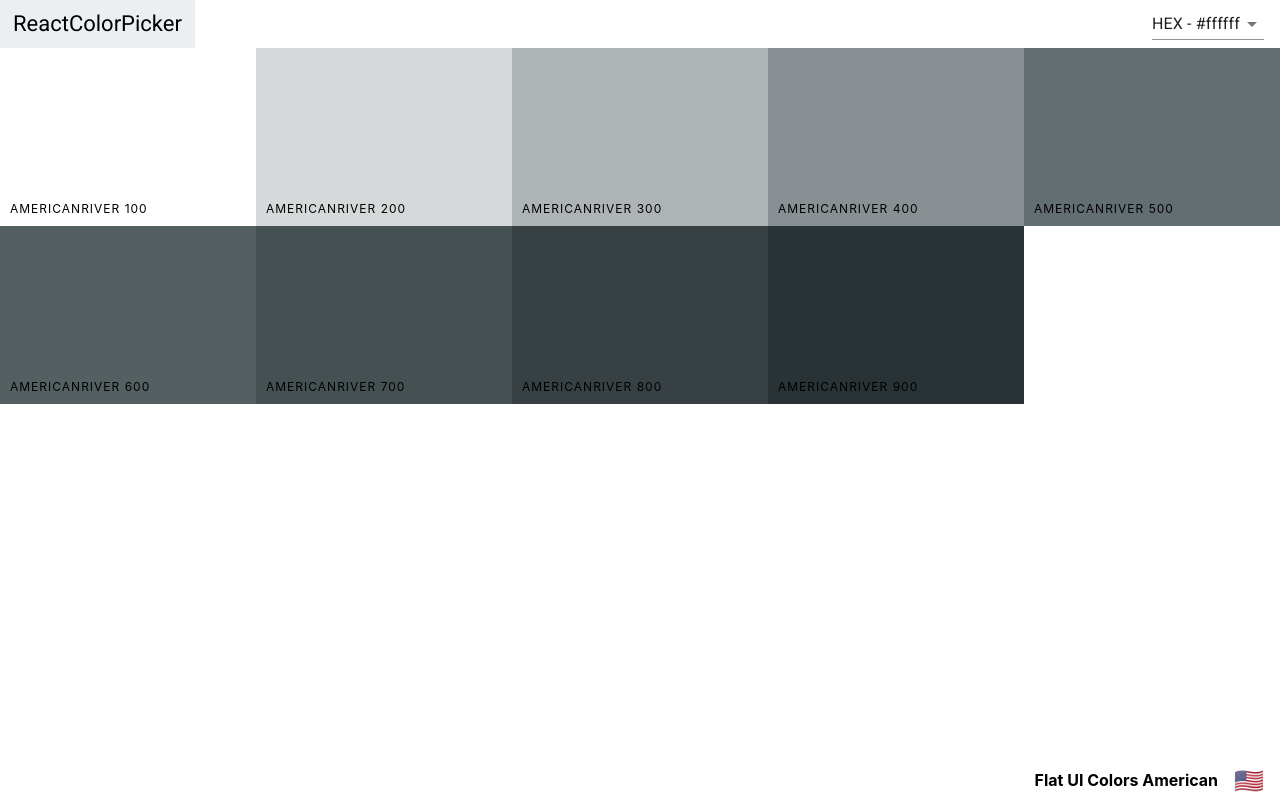
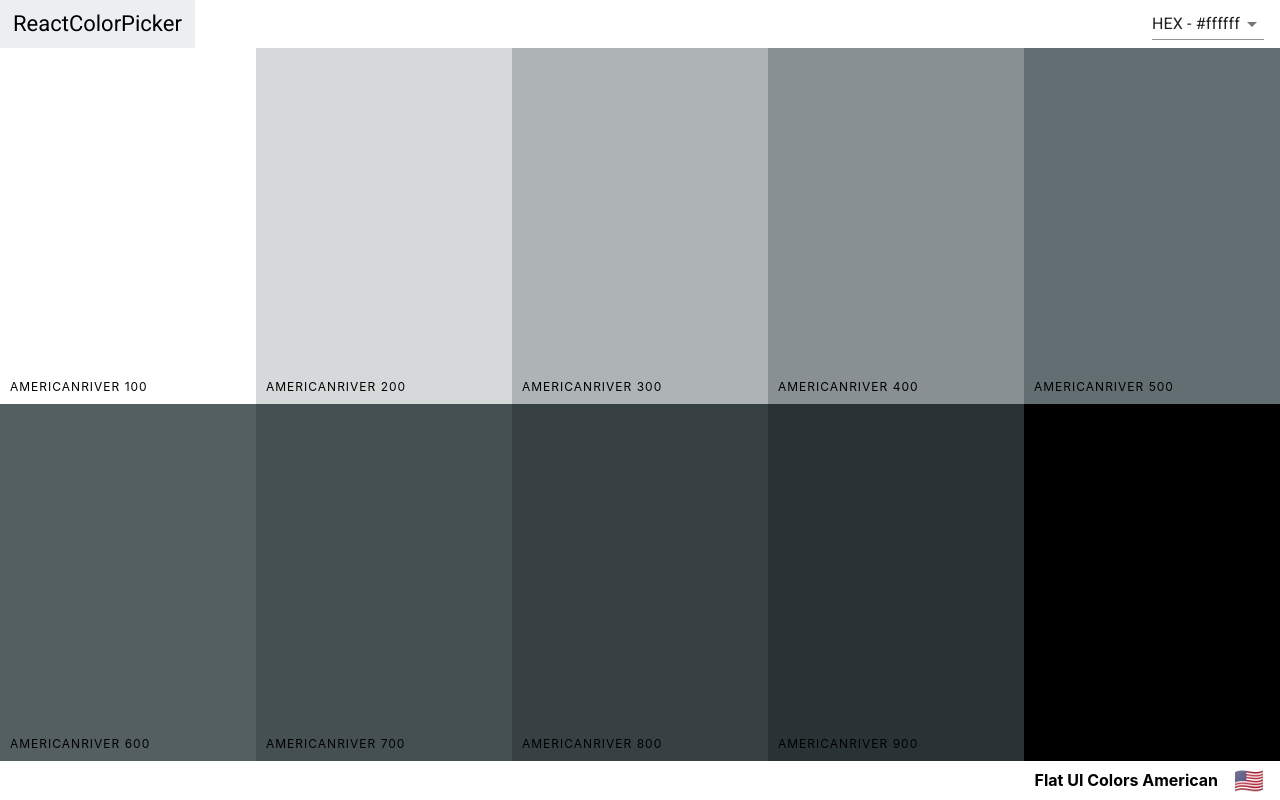
Before and after one commit to sheen4n/react-colors, a React (Create React App) app: page /palette/flat-ui-colors-american/americanriver in a window 1280 px wide. Built offline with nearby package versions, Linux system fonts and the light colour scheme.

Commit message:
Styled Single Palette Page and Added Back Button

```diff
--- a/src/ColorBox.css
+++ b/src/ColorBox.css
@@ -8,7 +8,16 @@
   margin-bottom: -3.5px;
 }
 
-.copy-button {
+.SingleColorPalette .ColorBox {
+  height: 50%;
+}
+
+.ColorBox.go-back {
+  background-color: black;
+}
+
+.copy-button,
+.back-button {
   width: 100px;
   height: 30px;
   position: absolute;
@@ -26,9 +35,11 @@
   text-transform: uppercase;
   border: none;
   opacity: 0;
+  text-decoration: none;
 }
 
-.ColorBox:hover .copy-button {
+.ColorBox:hover .copy-button,
+.ColorBox:hover .back-button {
   opacity: 1;
   transition: 0.5s;
 }
--- a/src/SingleColorPalette.js
+++ b/src/SingleColorPalette.js
@@ -1,5 +1,5 @@
 import React, { useState } from 'react';
-import { withRouter } from 'react-router-dom';
+import { withRouter, Link } from 'react-router-dom';
 
 import seedColors from './seedColors';
 import generatePalette from './utils/colorHelper';
@@ -18,10 +18,12 @@ const SingleColorPalette = ({ match }) => {
     )
   ];
 
-  const { colors: singlePaletteColors, emoji, paletteName } = generatePalette(
-    palette
-  );
-  console.log(generatePalette(palette));
+  const {
+    colors: singlePaletteColors,
+    emoji,
+    paletteName,
+    id: paletteId
+  } = generatePalette(palette);
 
   const colorArray = Object.keys(singlePaletteColors).map(
     k => singlePaletteColors[k][0]
@@ -30,12 +32,22 @@ const SingleColorPalette = ({ match }) => {
   const changeFormat = e => setFormat(e.target.value);
 
   return (
-    <div className='Palette'>
+    <div className='SingleColorPalette Palette'>
       <Navbar showSlider={false} format={format} changeFormat={changeFormat} />
       <div className='Palette-colors'>
-        {colorArray.map(c => (
-          <ColorBox {...c} showMore={false} format={format} />
+        {colorArray.map(color => (
+          <ColorBox
+            {...color}
+            showMore={false}
+            format={format}
+            key={color.name}
+          />
         ))}
+        <div className='go-back ColorBox'>
+          <Link to={`/palette/${paletteId}`} className='back-button'>
+            Go Back
+          </Link>
+        </div>
       </div>
       <PaletteFooter emoji={emoji} paletteName={paletteName} />
     </div>
```
